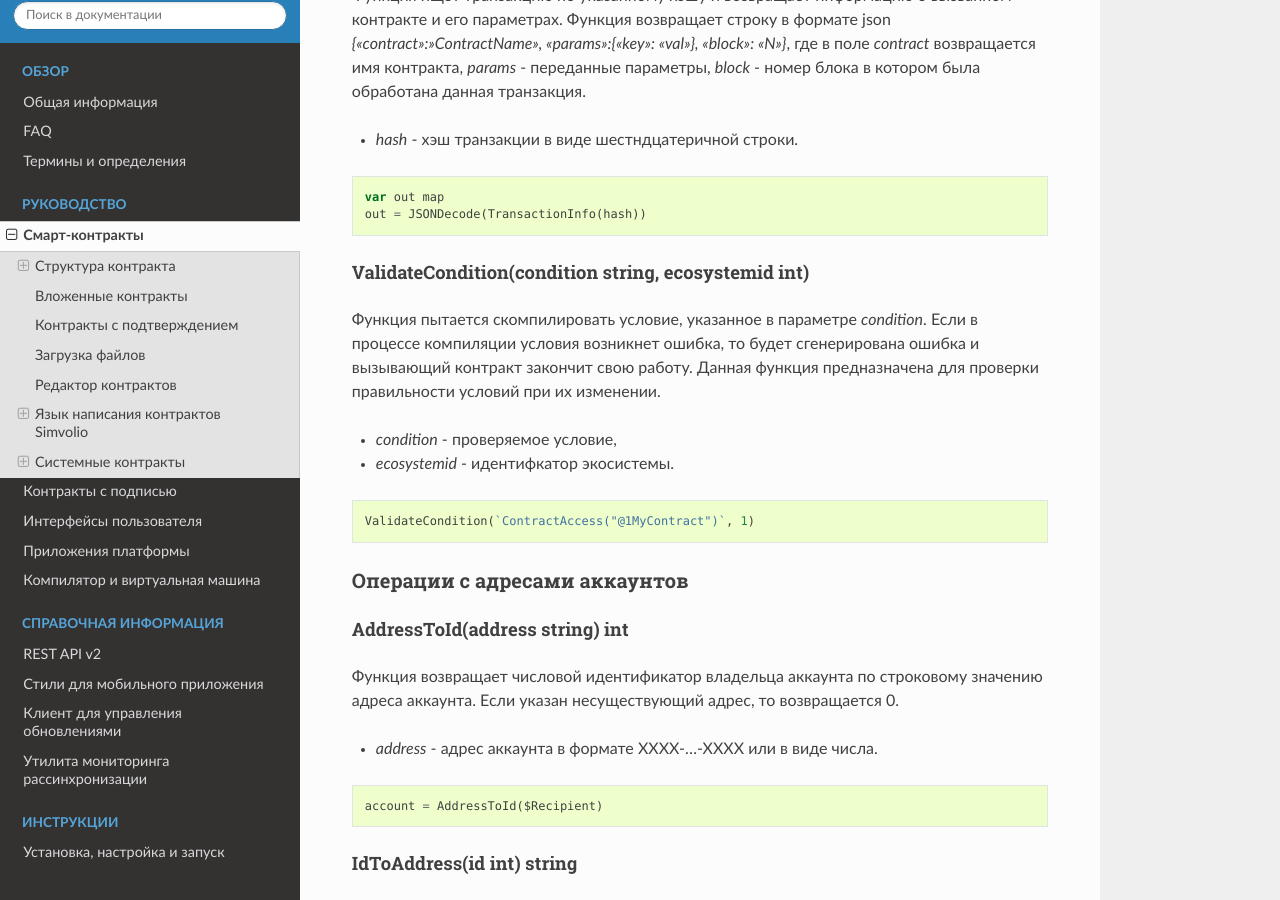
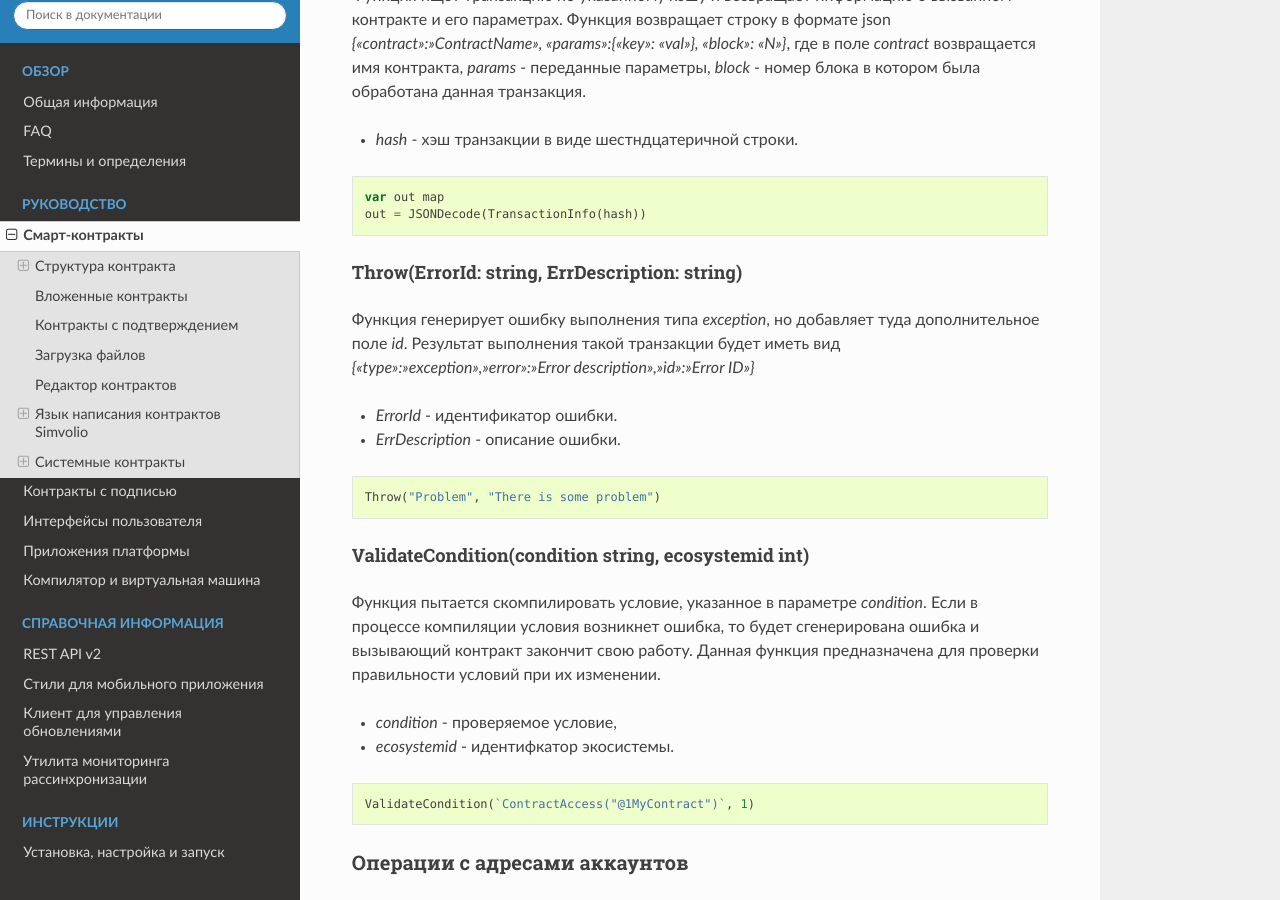
Before and after one commit to AplaProject/apla-docs-ru, a Sphinx documentation site: the page built from source/topics/script.rst, in a window 1280 px wide and 900 px high, scrolled down 25136 px. Built offline with Sphinx 7.4.7 and the Read the Docs theme 2.0.0, drawn with Linux system fonts in a browser that asks for light colours.

Commit message:
Update script.rst

```diff
--- a/source/topics/script.rst
+++ b/source/topics/script.rst
@@ -998,6 +998,17 @@ TransactionInfo(hash: string)
     var out map
     out = JSONDecode(TransactionInfo(hash))
 
+Throw(ErrorId: string, ErrDescription: string)
+------------------------------
+Функция генерирует ошибку выполнения типа *exception*, но добавляет туда дополнительное поле *id*. Результат выполнения такой транзакции будет иметь вид *{"type":"exception","error":"Error description","id":"Error ID"}*
+
+* *ErrorId* - идентификатор ошибки.
+* *ErrDescription* - описание ошибки.
+
+.. code:: js
+
+    Throw("Problem", "There is some problem")
+
 
 ValidateCondition(condition string, ecosystemid int)
 ----------------------------------------------------
```
